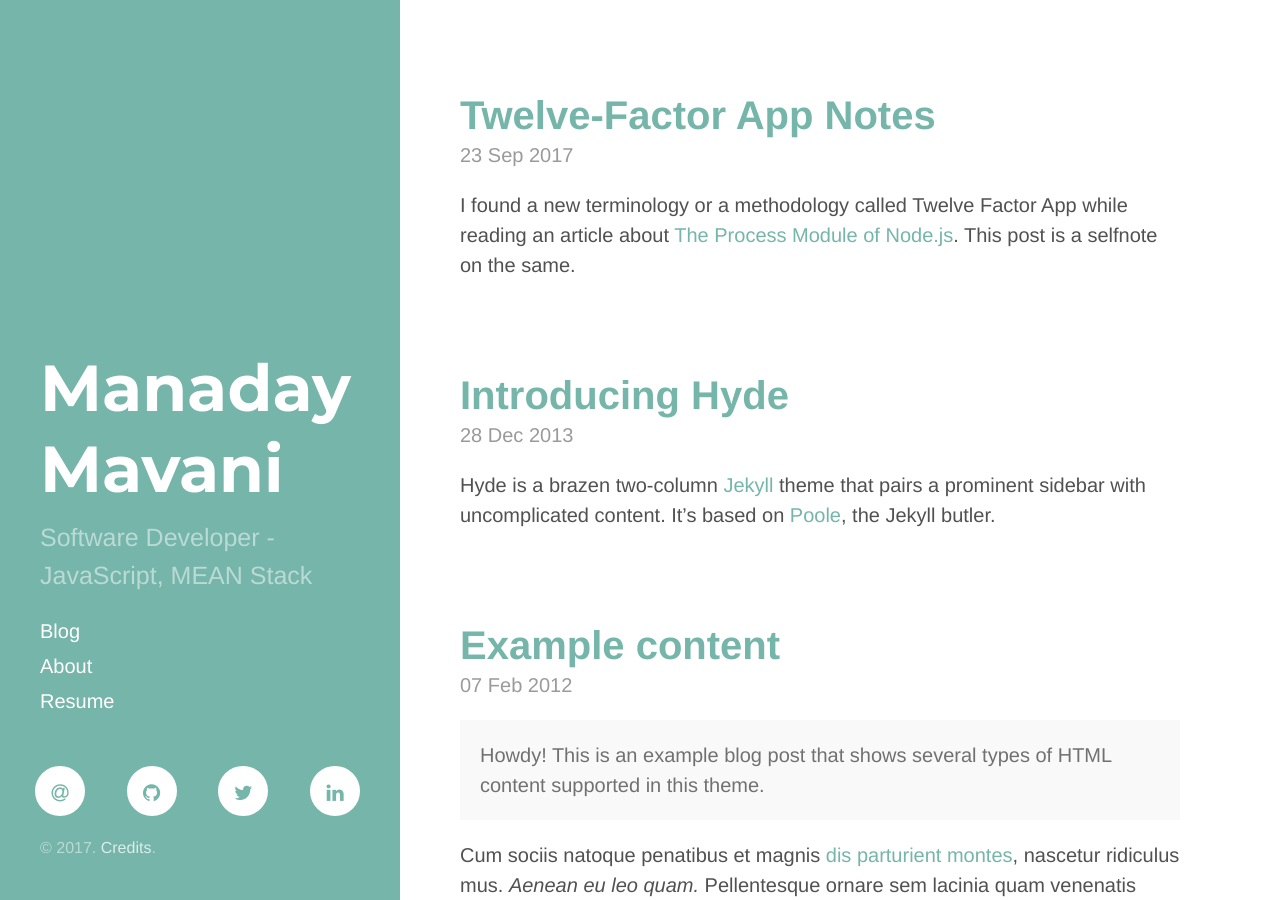
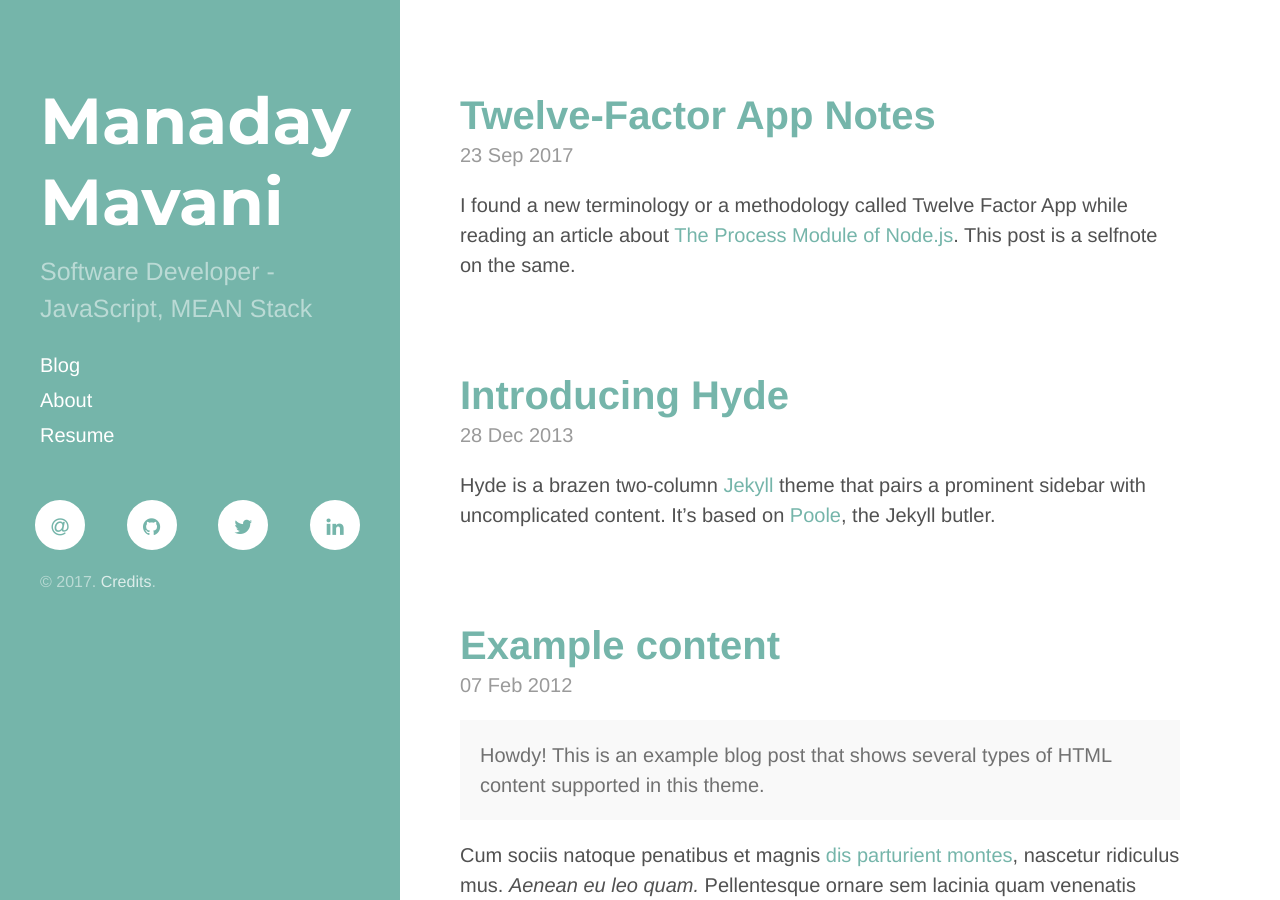
Before and after one commit to ManadayM/manadaym.github.io, a Jekyll site: the page built from index.html, in a window 1280 px wide and 900 px high. Built offline with Jekyll 4.4.1, drawn with Linux system fonts in a browser that asks for light colours; nearby versions of some CDN libraries; the list of posts is cut into pages by our own code.

Commit message:
Fixes sidebar content alignment in Mobile UI

```diff
--- a/_includes/sidebar.html
+++ b/_includes/sidebar.html
@@ -1,5 +1,5 @@
 <div class="sidebar">
-  <div class="container sidebar-sticky">
+  <div class="container left-align">
     <div class="sidebar-about">
       <h1>
         <a href="{{ site.baseurl }}">
```
